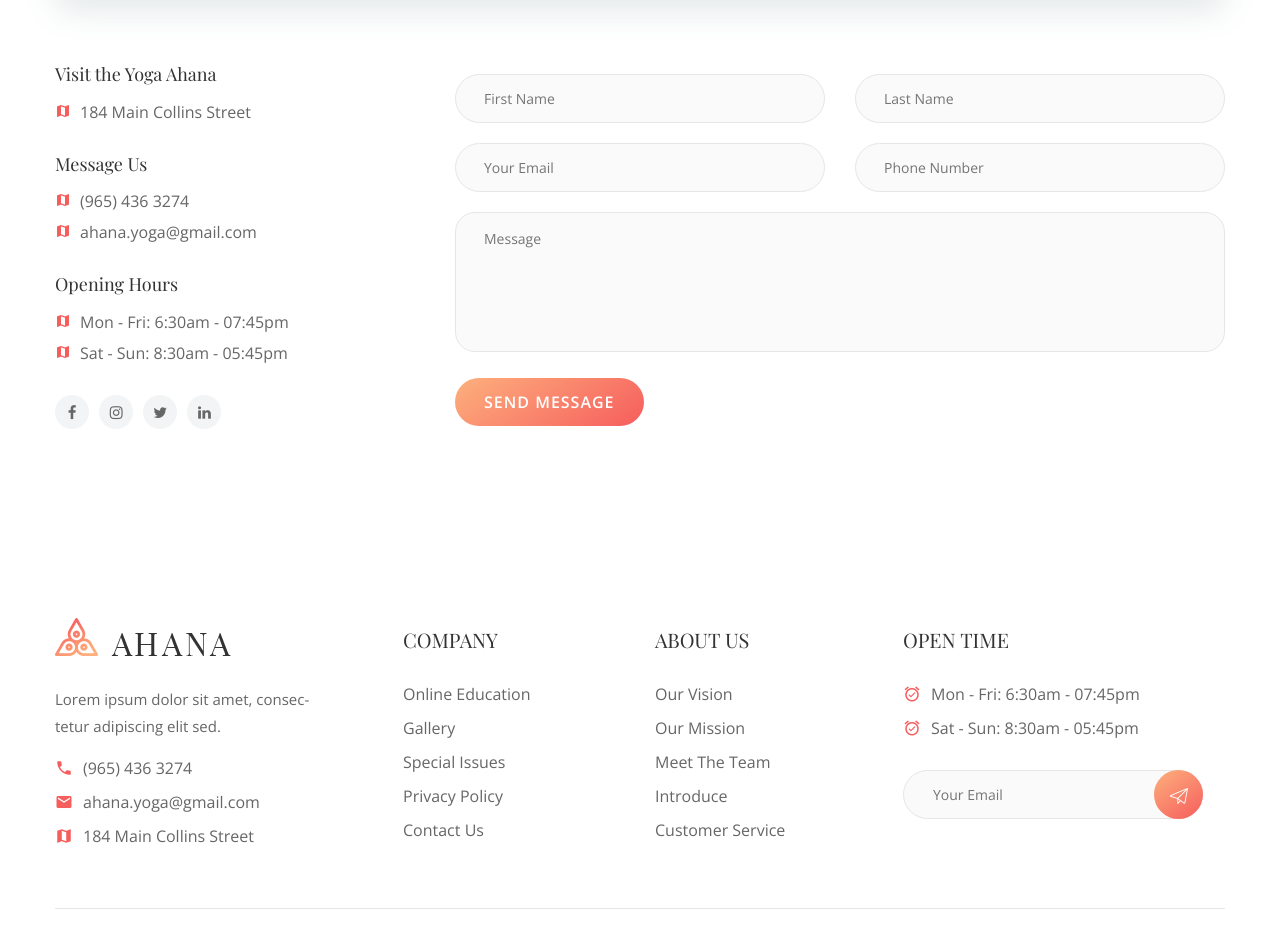
After one commit to Kudrat0777/yoga_orzu, a Django app: template templates/contact/index.html in a window 1280 px wide. The commit adds this page. Shown: the part 1139-2088 px from the top of the page. Run offline with Django 3.2, Linux system fonts and the light colour scheme; the template is opened without the code that fills it, so the values that code supplies are empty; some libraries are stand-ins or nearby versions; some web fonts are replaced.

Commit message:
added contact page

```diff
--- a/apps/main/urls.py
+++ b/apps/main/urls.py
@@ -5,5 +5,6 @@ app_name = 'main'
 
 urlpatterns = [
     path('', views.HomePageView.as_view(), name='home_page'),
-    path('about/', views.AboutPageView.as_view(), name='about_page')
+    path('about/', views.AboutPageView.as_view(), name='about_page'),
+    path('contact/', views.ContactPageView.as_view(), name='contact_page'),
 ]
--- a/apps/main/views.py
+++ b/apps/main/views.py
@@ -7,3 +7,7 @@ class HomePageView(TemplateView):
 
 class AboutPageView(TemplateView):
     template_name = 'about/index.html'
+
+
+class ContactPageView(TemplateView):
+    template_name = 'contact/index.html'
--- /dev/null
+++ b/templates/contact/form.html
@@ -0,0 +1,20 @@
+<form class="singup-form contact-form">
+    <div class="row">
+        <div class="col-md-6">
+            <input type="text" placeholder="First Name">
+        </div>
+        <div class="col-md-6">
+            <input type="text" placeholder="Last Name">
+        </div>
+        <div class="col-md-6">
+            <input type="text" placeholder="Your Email">
+        </div>
+        <div class="col-md-6">
+            <input type="text" placeholder="Phone Number">
+        </div>
+        <div class="col-md-12">
+            <textarea placeholder="Message"></textarea>
+            <a href="#" class="site-btn sb-gradient">Send message</a>
+        </div>
+    </div>
+</form>
--- /dev/null
+++ b/templates/contact/header_section.html
@@ -0,0 +1,11 @@
+{% load static %}
+<section class="page-top-section set-bg" data-setbg="{% static 'img/page-top-bg.jpg' %}">
+    <div class="container">
+        <div class="row">
+            <div class="col-lg-7 m-auto text-white">
+                <h2>Contact</h2>
+                <p>Lorem ipsum dolor sit amet, consectetur adipiscing elit, sed do eiusmod tempor incididunt ut labore et dolore magna aliqua.</p>
+            </div>
+        </div>
+    </div>
+</section>
--- /dev/null
+++ b/templates/contact/index.html
@@ -0,0 +1,54 @@
+{% extends 'base.html' %}
+{% load static %}
+
+{% block title %}
+	<title>Контакты</title>
+{% endblock %}
+
+
+{% block body %}
+
+{% include 'contact/header_section.html' %}
+
+	<section class="contact-page-section spad overflow-hidden">
+		<div class="container">
+			<div class="contact-map"><iframe src="https://www.google.com/maps/embed?pb=!1m18!1m12!1m3!1d33245.297803635964!2d-73.76987401620775!3d40.704774398815005!2m3!1f0!2f0!3f0!3m2!1i1024!2i768!4f13.1!3m3!1m2!1s0x89c24fa5d33f083b%3A0xc80b8f06e177fe62!2sNew%20York%2C%20NY%2C%20USA!5e0!3m2!1sen!2sbd!4v1575866843291!5m2!1sen!2sbd" style="border:0;" allowfullscreen=""></iframe></div>
+			<div class="row">
+				<div class="col-lg-4">
+					<div class="con-info">
+						<h3>Visit the Yoga Ahana</h3>
+						<ul>
+							<li><i class="material-icons">map</i>184 Main Collins Street</li>
+						</ul>
+					</div>
+					<div class="con-info">
+						<h3>Message Us</h3>
+						<ul>
+							<li><i class="material-icons">map</i>(965) 436 3274</li>
+							<li><i class="material-icons">map</i>ahana.yoga@gmail.com</li>
+						</ul>
+					</div>
+					<div class="con-info">
+						<h3>Opening Hours</h3>
+						<ul>
+							<li><i class="material-icons">map</i>Mon - Fri:  6:30am - 07:45pm</li>
+							<li><i class="material-icons">map</i>Sat - Sun:  8:30am - 05:45pm</li>
+						</ul>
+					</div>
+					<div class="contact-social">
+						<a href="#"><i class="fa fa-facebook"></i></a>
+						<a href="#"><i class="fa fa-instagram"></i></a>
+						<a href="#"><i class="fa fa-twitter"></i></a>
+						<a href="#"><i class="fa fa-linkedin"></i></a>
+					</div>
+				</div>
+				<div class="col-lg-8">
+					{% include 'contact/form.html' %}
+				</div>
+			</div>
+		</div>
+	</section>
+
+    {% endblock %}
+
+</html>
--- a/templates/includes/header.html
+++ b/templates/includes/header.html
@@ -6,8 +6,8 @@
         </a>
         <div class="container">
             <ul class="main-menu">
-                <li><a href="{% url 'main:home_page'%}" class="active">Главная</a></li>
-                <li><a href="{% url 'main:about_page'%}">О нас</a></li>
+                <li><a href="{% url 'main:home_page' %}" class="active">Главная</a></li>
+                <li><a href="{% url 'main:about_page' %}">О нас</a></li>
                 {% comment %} <li><a href="classes.html">Classes</a>
                     <ul class="sub-menu">
                         <li><a href="classes.html">Our Claasses</a></li>
@@ -32,7 +32,7 @@
                         <li><a href="single-blog.html">Blog Details</a></li>
                     </ul>
                 </li> {% endcomment %}
-                <li><a href="contact.html">Contact</a></li>
+                <li><a href="{% url 'main:contact_page' %}">Contact</a></li>
             </ul>
         </div>
     </div>
```
